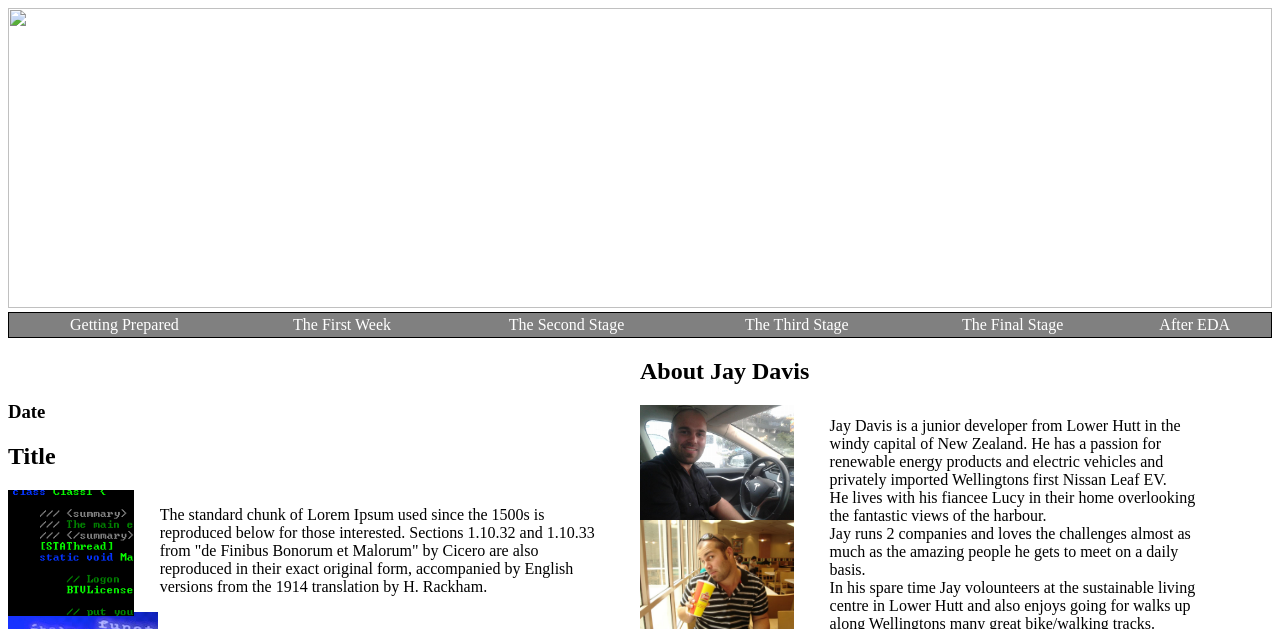
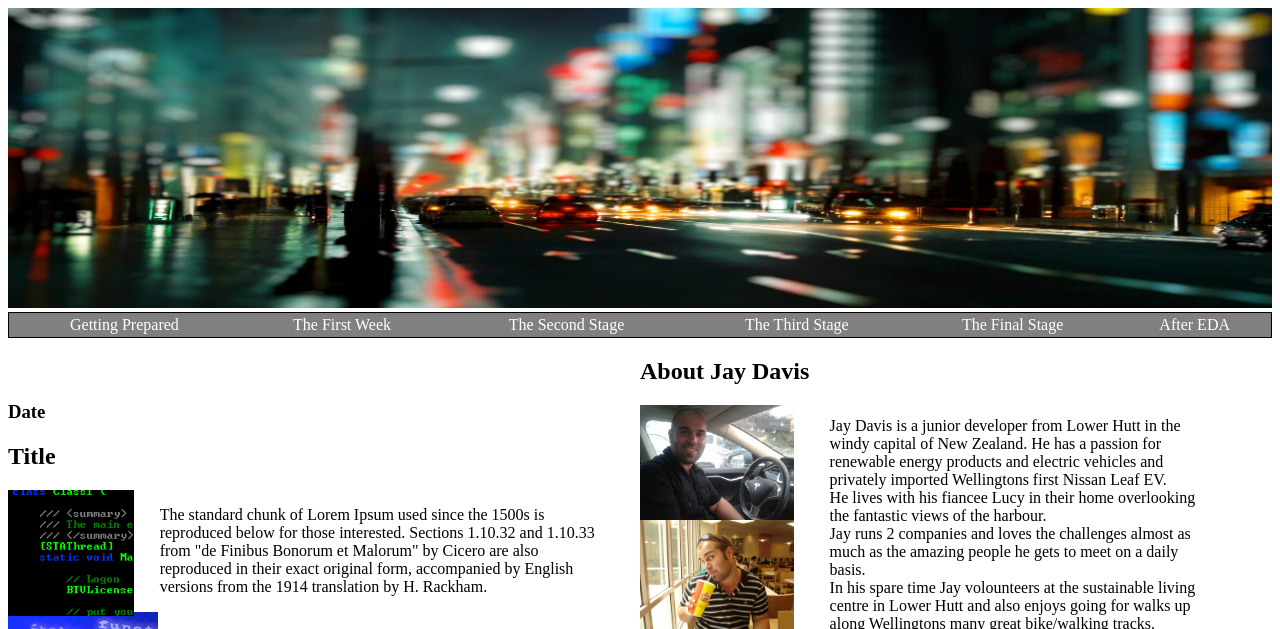
Before and after one commit to Jayklutch/Jayklutch.github.io, a plain HTML site: page index.html in a window 1280 px wide. Shown: the top 629 px of the page. Drawn offline with Linux system fonts and the light colour scheme; files whose address does not match are found by name.

Commit message:
try again stylesheet

```diff
--- a/index.html
+++ b/index.html
@@ -7,7 +7,7 @@
   <body>
 
    <!--Logo image, yea thats sexy -->
-    <img id="header" src="../jays-site/Images/city1.jpg"/>
+    <img id="header" src="../Images/city1.jpg"/>
 
    <!--Navigation Bar , it even goes the whole width, you are stunning-->
     <table>
```
